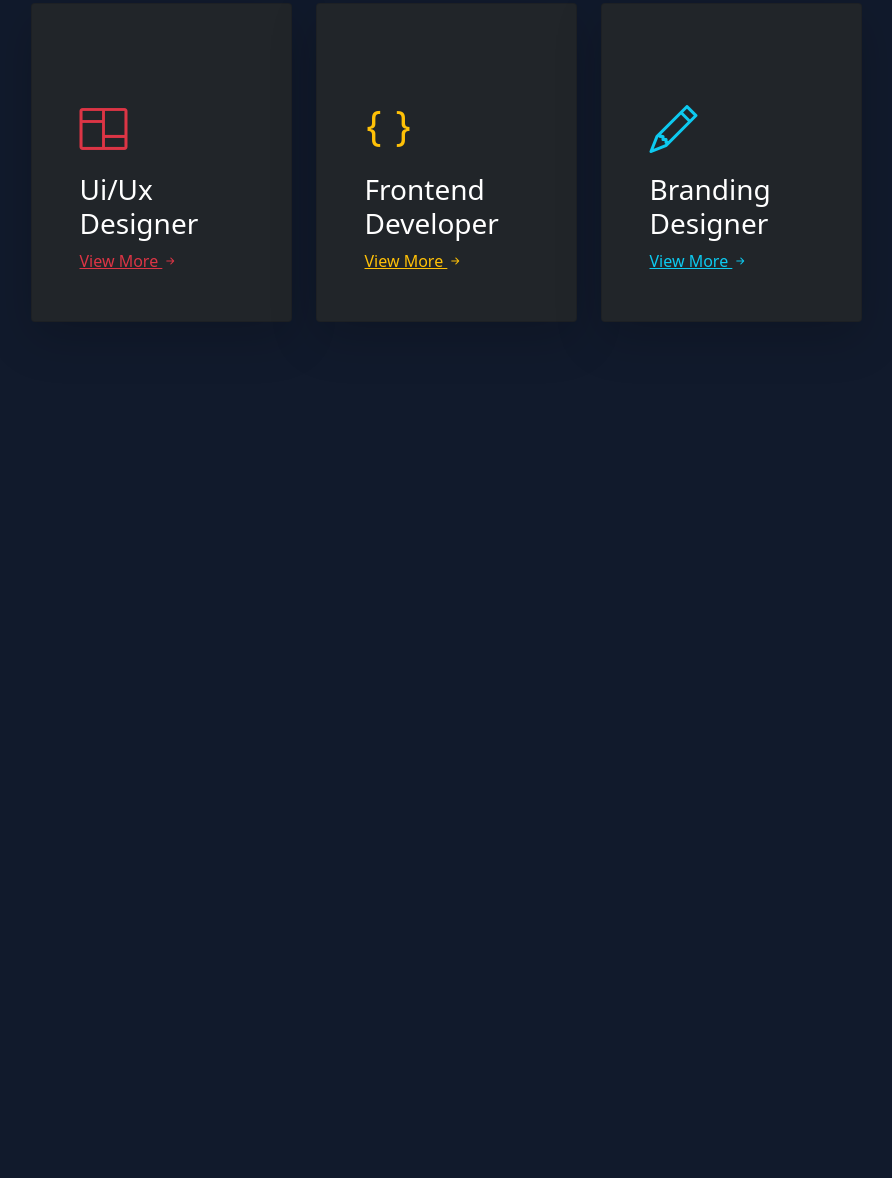
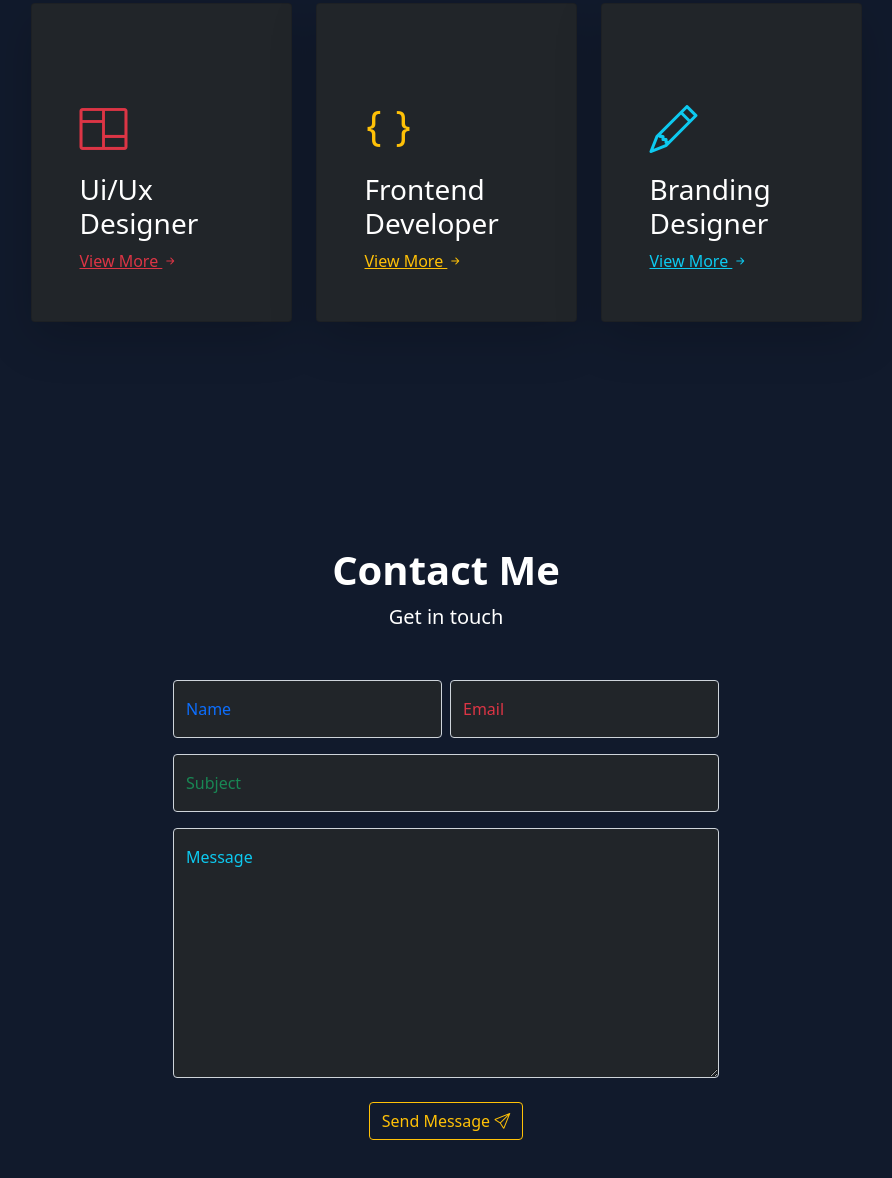
Before and after one commit to redbillis/Red-Bill, a plain HTML site: page index.html in a window 1280 px wide. Shown: the part 2817-3995 px from the top of the page, without its empty margins (194-1086 px from the left). Before the commit the page ends 3255 px from the top, so only its background shows below. Drawn offline with nearby package versions, Linux system fonts and the light colour scheme.

Commit message:
Added a Form

```diff
--- a/index.html
+++ b/index.html
@@ -12,6 +12,7 @@
     <link href="https://cdn.jsdelivr.net/npm/bootstrap@5.0.2/dist/css/bootstrap.min.css" rel="stylesheet" integrity="sha384-EVSTQN3/azprG1Anm3QDgpJLIm9Nao0Yz1ztcQTwFspd3yD65VohhpuuCOmLASjC" crossorigin="anonymous">
 
     <title>Red Bill</title>
+
     <style>
       body {
         background-color:hsl(220, 44%, 12%);
@@ -144,7 +145,7 @@
                 </a>
               </li>
               <li class="nav-item ms-2 d-none d-md-inline">
-                <a href="#intro" class="navbar-brand">
+                <a href="#contact" class="navbar-brand">
                   <span class="fw-bold btn btn-outline-secondary rounded-pill">
                     <i class="bi bi-send-fill"></i>
                   </span>
@@ -183,7 +184,7 @@
               <i class="bi bi-image-alt"></i>
             </span>
           </a>
-          <a href="#intro" class="navbar-brand">
+          <a href="#contact" class="navbar-brand">
             <span class="fw-bold btn btn-lg btn-outline-secondary rounded-pill">
               <i class="bi bi-send-fill"></i>
             </span>
@@ -511,7 +512,7 @@
 
           <div class="row justify-content-center align-items-center">
 
-            <!-- Ui/Ux Designer Card -->
+            <!-- Ui/Ux Designer Card Start -->
             <div class="col-8 col-lg-4 col-xl-3 my-2 my-sm-2">
               <div class="card bg-dark shadow-lg">
                 <div class="card-body p-5">
@@ -530,8 +531,9 @@
                 </div>
               </div>
             </div>
+            <!-- Ui/Ux Designer Card End -->
 
-            <!-- Frontend Developer Card -->
+            <!-- Frontend Developer Card Start -->
             <div class="col-8 col-lg-4 col-xl-3 my-2 my-sm-2">
               <div class="card bg-dark shadow-lg">
                 <div class="card-body p-5">
@@ -550,8 +552,9 @@
                 </div>
               </div>
             </div>
+            <!-- Frontend Developer Card End -->
 
-            <!-- Branding Designer Card -->
+            <!-- Branding Designer Card Start -->
             <div class="col-8 col-lg-4 col-xl-3 my-2 my-sm-2">
               <div class="card bg-dark shadow-lg">
                 <div class="card-body p-5">
@@ -570,12 +573,78 @@
                 </div>
               </div>
             </div>
+            <!-- Branding Designer Card End -->
 
           </div>
 
         </div>
       </section>
       <!--==================== SERVICES END ====================-->
+
+      <!--==================== CONTACT ME START ====================-->
+      <section id="contact">
+        <div class="container my-5">
+
+          <div class="text-center mb-5">
+            <h1 class="fw-bold section__title">Contact Me</h1>
+            <p class="lead section__subtitle">Get in touch</p>
+          </div>
+
+          <!-- Form Element Start -->
+          <div class="row justify-content-center">
+            <div class="col-md-6">
+
+              <form action="">
+                <!-- Name and Email Fields Start -->
+                <div class="row g-2">
+
+                  <!-- Name Field Start -->
+                  <div class="col-md">
+                    <div class="form-floating mb-3 text-primary">
+                      <input type="name" class="form-control bg-dark text-primary" id="floatingInput" placeholder="">
+                      <label for="floatingInput">Name</label>
+                    </div>
+                  </div>
+                  <!-- Name Field End -->
+
+                  <!-- Email Field Start -->
+                  <div class="col-md">
+                    <div class="form-floating mb-3 text-danger">
+                      <input type="email" class="form-control bg-dark text-danger" id="floatingInput" placeholder="">
+                      <label for="floatingInput">Email</label>
+                    </div>
+                  </div>
+                  <!-- Email Field End -->
+
+                </div>
+                <!-- Name and Email Fields End -->
+
+                <!-- Subject Field Start -->
+                <div class="form-floating mb-3 text-success">
+                  <input type="subject" class="form-control bg-dark text-success" id="floatingInput" placeholder="">
+                  <label for="floatingInput">Subject</label>
+                </div>
+                <!-- Subject Field End -->
+
+                <!-- Message Field Start -->
+                <div class="form-floating text-info">
+                  <textarea class="form-control bg-dark text-info" placeholder="" id="floatingTextarea" style="height: 250px"></textarea>
+                  <label for="floatingTextarea">Message</label>
+                </div>
+                <!-- Message Field Start -->
+              </form>
+
+              <div class="my-4 text-center">
+                <button type="submit" class="btn btn-outline-warning">Send Message <i class="bi bi-send"></i></button>
+              </div>
+
+            </div>
+          </div>
+          <!-- Form Element End -->
+
+        </div>
+      </section>
+      <!--==================== CONTACT ME START ====================-->
 
 
     </main>
```
